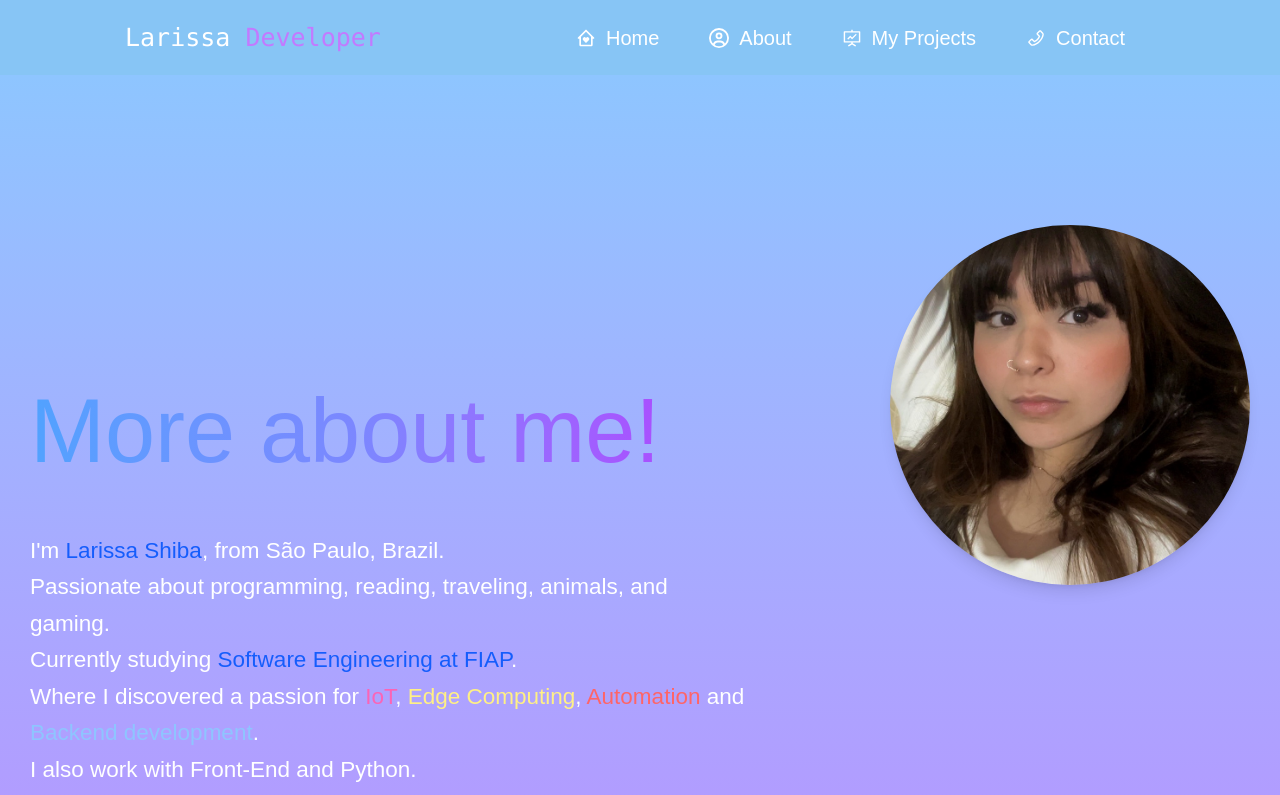
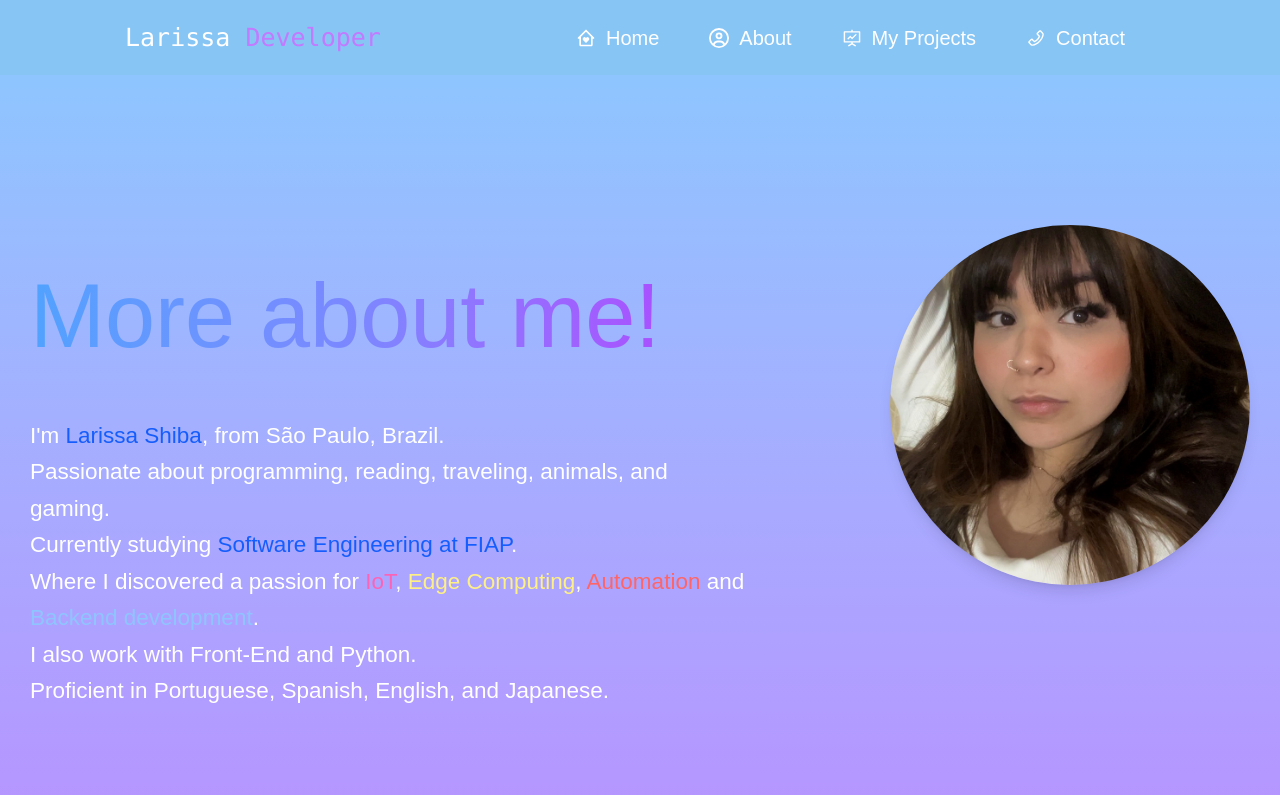
Before and after one commit to larissashiba/personal-portfolio, a React (Vite) app: page /about in a window 1280 px wide. Shown: the top 795 px of the page. Built offline with nearby package versions, Linux system fonts and the light colour scheme.

Commit message:
fixing about text

```diff
--- a/src/pages/About.jsx
+++ b/src/pages/About.jsx
@@ -25,7 +25,7 @@ return (
                     />
             </div>
 
-            <div className="max-w-xl text-center md:text-left pt-30 pb-20">
+            <div className="max-w-xl text-center md:text-left pt-7 pb-10">
                 <h1 className="text-4xl md:text-7xl font-family mb-4 leading-tight typing bg-gradient-to-r from-blue-400 via-indigo-400 to-purple-500 bg-clip-text text-transparent">
                     More about me!
                 </h1>
```
